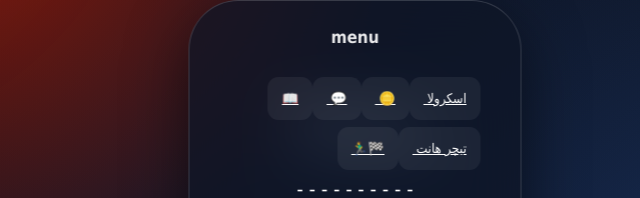
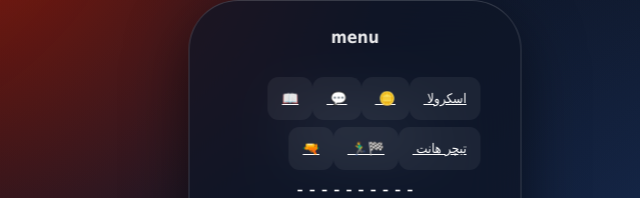
Before and after one commit to maxregan1010-gif/85, a plain HTML site: page index.html in a window 1280 px wide. Both pictures are taken after a click on the element 641 px from the left and 679 px from the top of the page. Shown: the part 262-460 px from the top of the page, 285-925 px from the left. Drawn offline with Linux system fonts and the light colour scheme.

Commit message:
Update index.html

```diff
--- a/index.html
+++ b/index.html
@@ -1001,8 +1001,17 @@ body{
 
         🏁🏃‍♂️
         </a>
+        <a
+            class="menu-item"
+            href="https://maxregan1010-gif.github.io/shooter701/"
+            target="_blank">
+
+        🔫
+
+        </a>
 
 </button>
+
 <div style="text-align: center; font-size: 20px;">- - - - - - - - - -</div>
 <button class="menu-item2">
         <a
```
